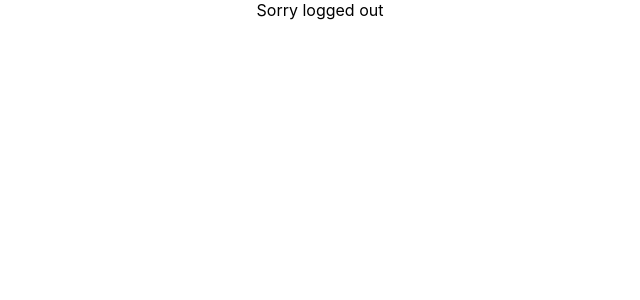
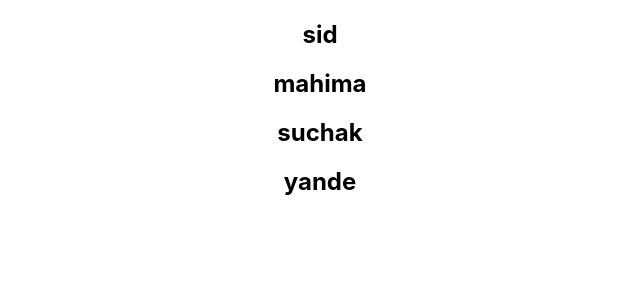
Before and after one commit to sidsuchak/reactpratice, a React (Create React App) app: page / in a window 1280 px wide. Shown: the top 300 px of the page, without its empty margins (320-960 px from the left). Built offline with nearby package versions, Linux system fonts and the light colour scheme.

Commit message:
array map function used

```diff
--- a/src/App.js
+++ b/src/App.js
@@ -3,7 +3,8 @@ import './App.css';
 import { Component } from 'react';
 // import EventBind from './components/EventBind';
 // import Parent from './components/Parent';
-import GreetFile from './components/GreetFile';
+// import GreetFile from './components/GreetFile';
+import NameList from './components/NameList';
 // import { render } from '@testing-library/react';
 // import Greet from './components/Greet';
 // import Welcome from './components/Welcome';
@@ -36,7 +37,9 @@ class App extends Component {
         {/* <EventBind/> */}
 
 
-      <GreetFile/>
+      {/* <GreetFile/> */}
+
+      <NameList/>
 
       </div>
     );
--- /dev/null
+++ b/src/components/NameList.js
@@ -0,0 +1,12 @@
+import React from 'react'
+
+function NameList() {
+    const names = ['sid','mahima', 'suchak','yande']
+  return (
+    <div>
+      {names.map(n => <h2>{n}</h2>)}
+    </div>
+  )
+}
+
+export default NameList
```
